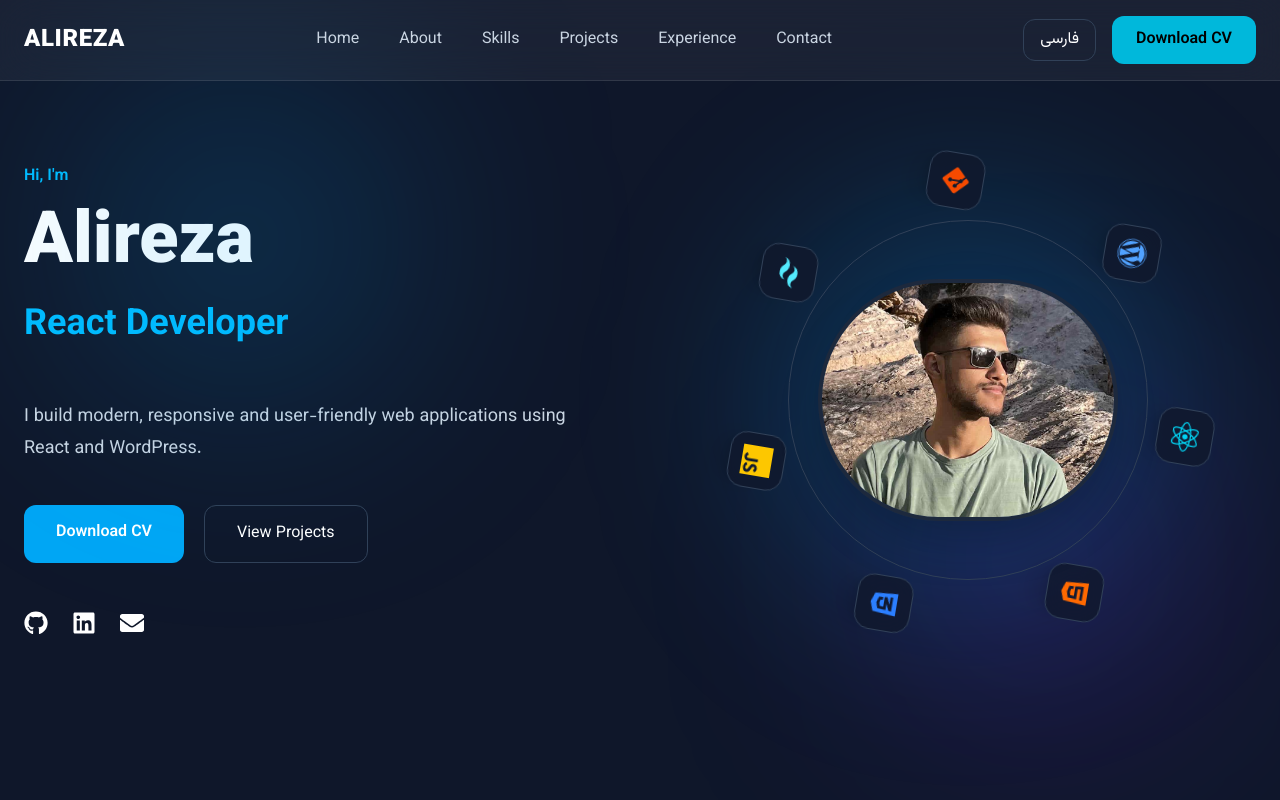
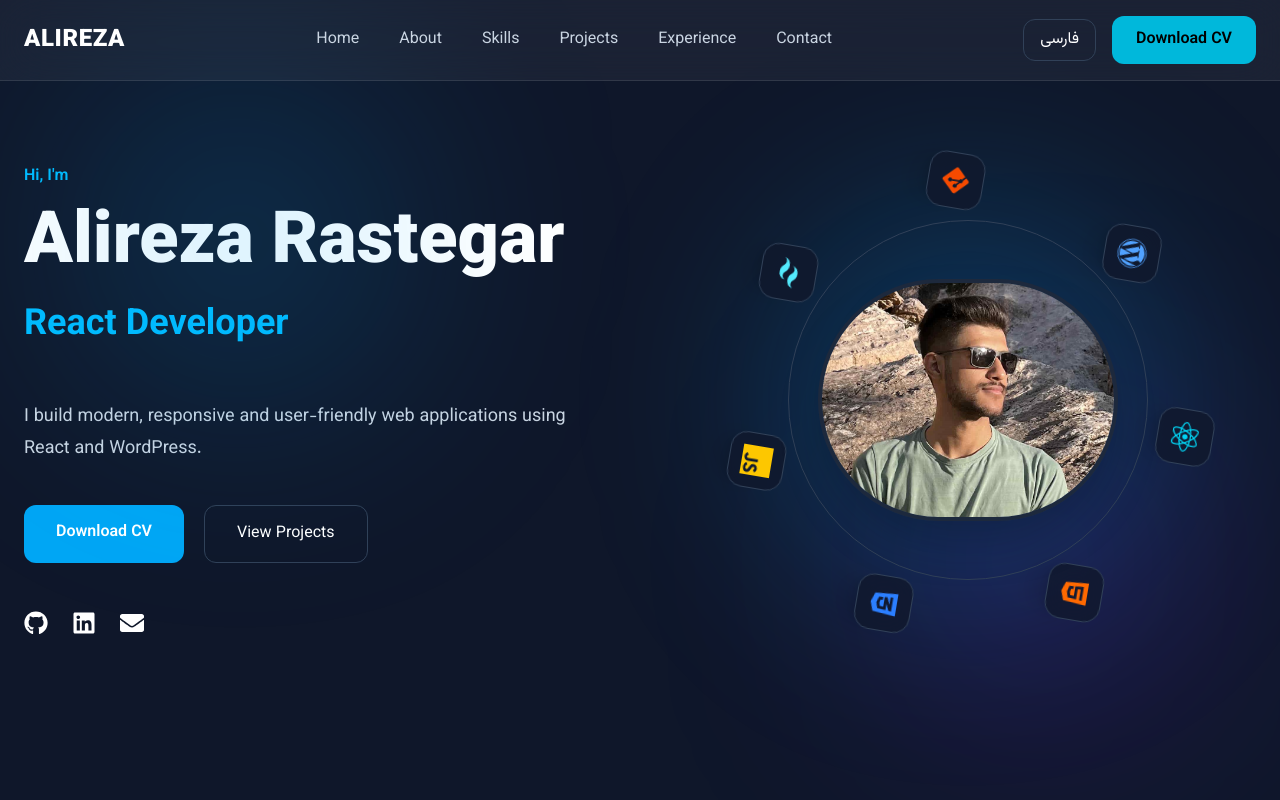
Before and after one commit to ALIREZA-11081/alireza-portfolio, a React (Vite) app: page / in a window 1280 px wide. Shown: the top 800 px of the page. Built offline with nearby package versions, Linux system fonts and the light colour scheme.

Commit message:
edit name

```diff
--- a/src/locales/en.js
+++ b/src/locales/en.js
@@ -10,7 +10,7 @@ const en = {
 
   hero: {
     greeting: "Hi, I'm",
-    name: "Alireza",
+    name: "Alireza Rastegar",
     title: "Front-End Developer",
     description:
       "I build modern, responsive and user-friendly web applications using React and WordPress.",
```
